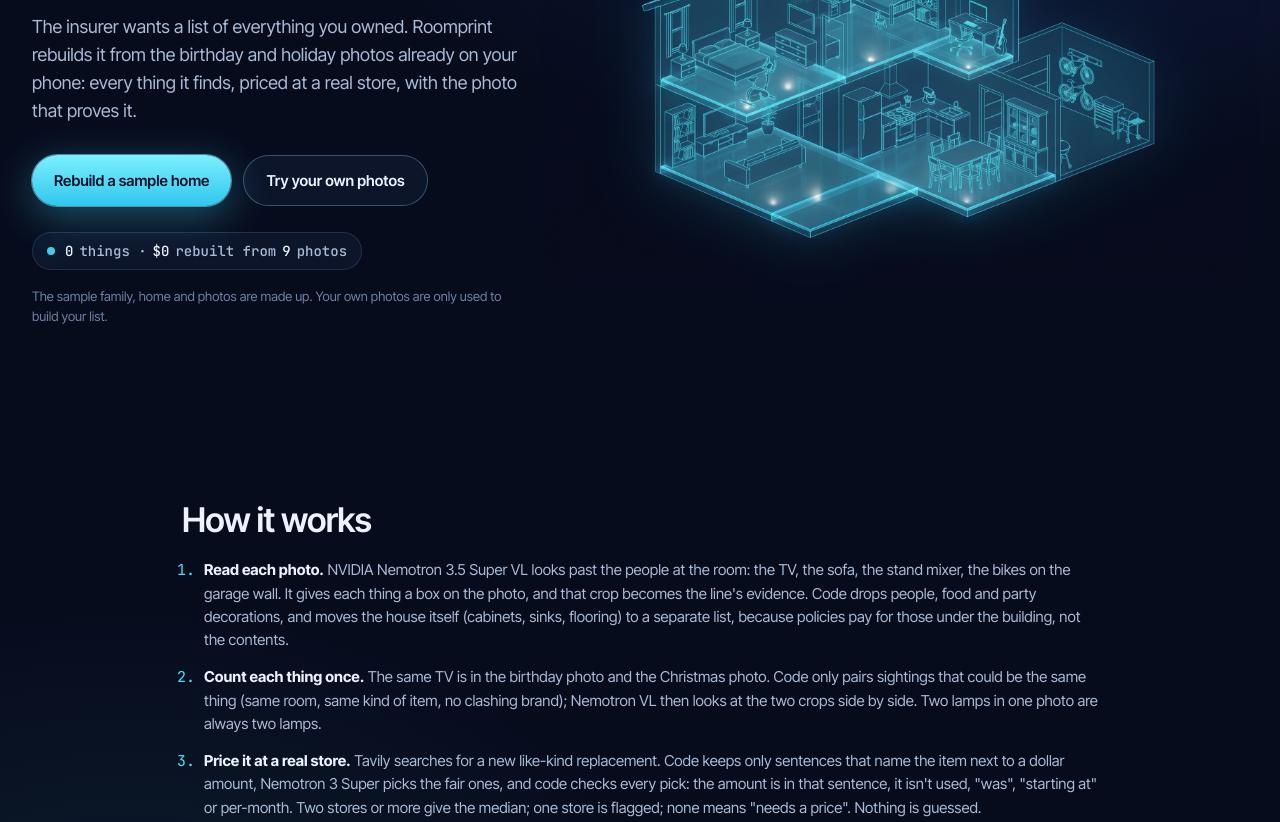
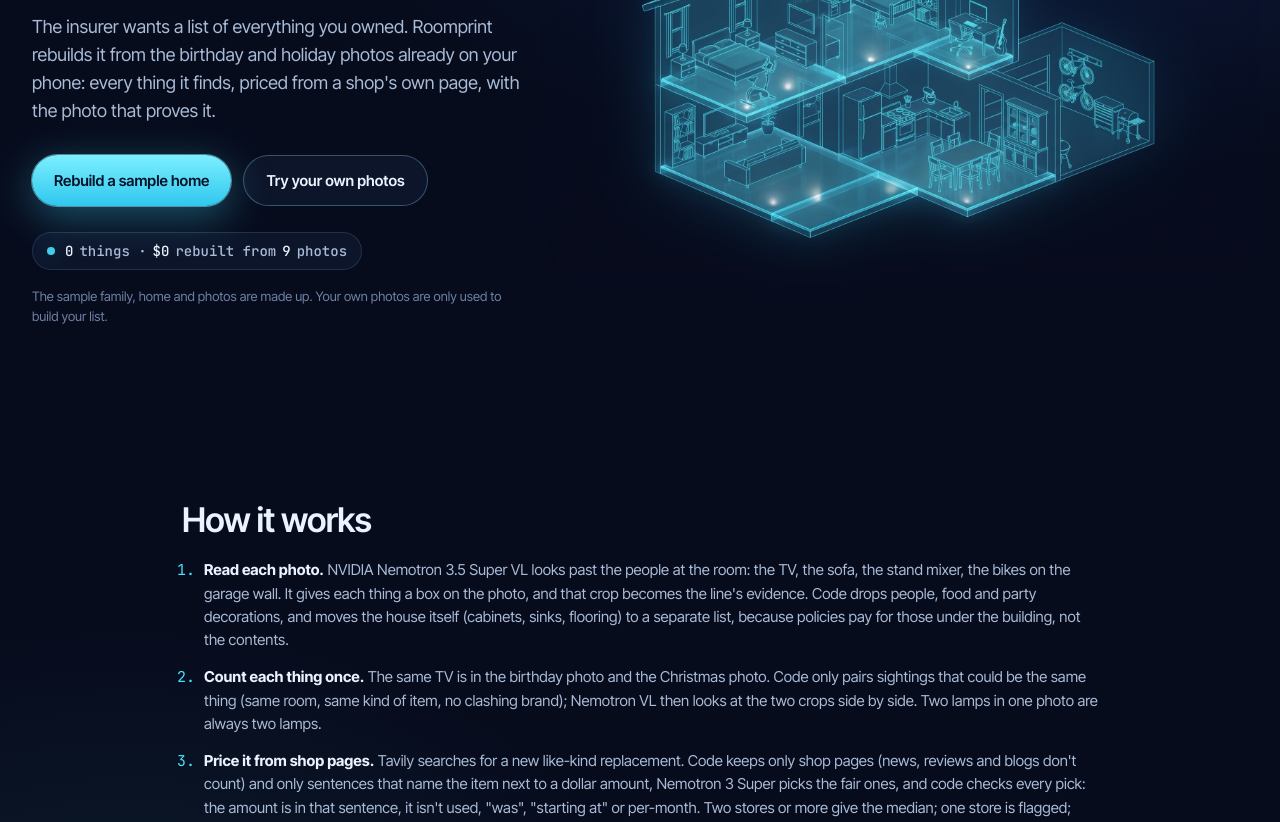
Before and after one commit to mini4ai4/roomprint, a plain HTML site: page web/index.html in a window 1280 px wide. Shown: the part 356-1178 px from the top of the page. Drawn offline with Linux system fonts and the light colour scheme; no server answers.

Commit message:
Site copy: prices come from shop pages; a shelf of books is priced by title
Co-Authored-By: Claude Opus 5.5 <noreply@anthropic.com>

```diff
--- a/web/index.html
+++ b/web/index.html
@@ -23,7 +23,7 @@
   <div class="eyebrow">For families after a fire, flood or earthquake</div>
   <h1>Your home is still<br>in your photos.</h1>
   <p class="lede">The insurer wants a list of everything you owned. Roomprint rebuilds it from the birthday and
-    holiday photos already on your phone: every thing it finds, priced at a real store, with the photo that proves it.</p>
+    holiday photos already on your phone: every thing it finds, priced from a shop's own page, with the photo that proves it.</p>
   <div class="cta">
     <button id="show-sample" class="btn primary">Rebuild a sample home</button>
     <label class="btn ghost" for="files">Try your own photos
@@ -83,10 +83,11 @@
     <li><b>Count each thing once.</b> The same TV is in the birthday photo and the Christmas photo. Code only pairs
       sightings that could be the same thing (same room, same kind of item, no clashing brand); Nemotron VL then looks
       at the two crops side by side. Two lamps in one photo are always two lamps.</li>
-    <li><b>Price it at a real store.</b> Tavily searches for a new like-kind replacement. Code keeps only sentences
-      that name the item next to a dollar amount, Nemotron 3 Super picks the fair ones, and code checks every pick:
+    <li><b>Price it from shop pages.</b> Tavily searches for a new like-kind replacement. Code keeps only shop pages
+      (news, reviews and blogs don't count) and only sentences that name the item next to a dollar amount, Nemotron 3 Super picks the fair ones, and code checks every pick:
       the amount is in that sentence, it isn't used, "was", "starting at" or per-month. Two stores or more give the
-      median; one store is flagged; none means "needs a price". Nothing is guessed.</li>
+      median; one store is flagged; none means "needs a price". A shelf of books is priced title by title.
+      Nothing is guessed.</li>
     <li><b>Show the maths.</b> Age comes from the earliest photo the thing appears in. Actual cash value follows the
       depreciation rules State Farm publishes (effective age by condition, capped at 80%) with the useful lives from
       United Policyholders, and every line shows its own calculation.</li>
--- a/web/static/app.js
+++ b/web/static/app.js
@@ -298,7 +298,7 @@ async function poll(job, n) {
     }).join("");
   }
   const pct = j.stage === "pricing" || j.stage === "priced" ? 40 + 60 * priced / Math.max(1, total) : 40 * read / n;
-  live.innerHTML = (j.stage === "priced" || j.stage === "pricing" ? `Found ${total} things. Pricing each at real stores: ${priced} of ${total}…` :
+  live.innerHTML = (j.stage === "priced" || j.stage === "pricing" ? `Found ${total} things. Pricing each from shop pages: ${priced} of ${total}…` :
     j.stage === "merging" ? "Checking which things appear in more than one photo…" : `Reading photos: ${read} of ${n}…`) +
     `<div class="bar2"><i style="width:${pct}%"></i></div>`;
   setTimeout(() => poll(job, n), 1500);
```
